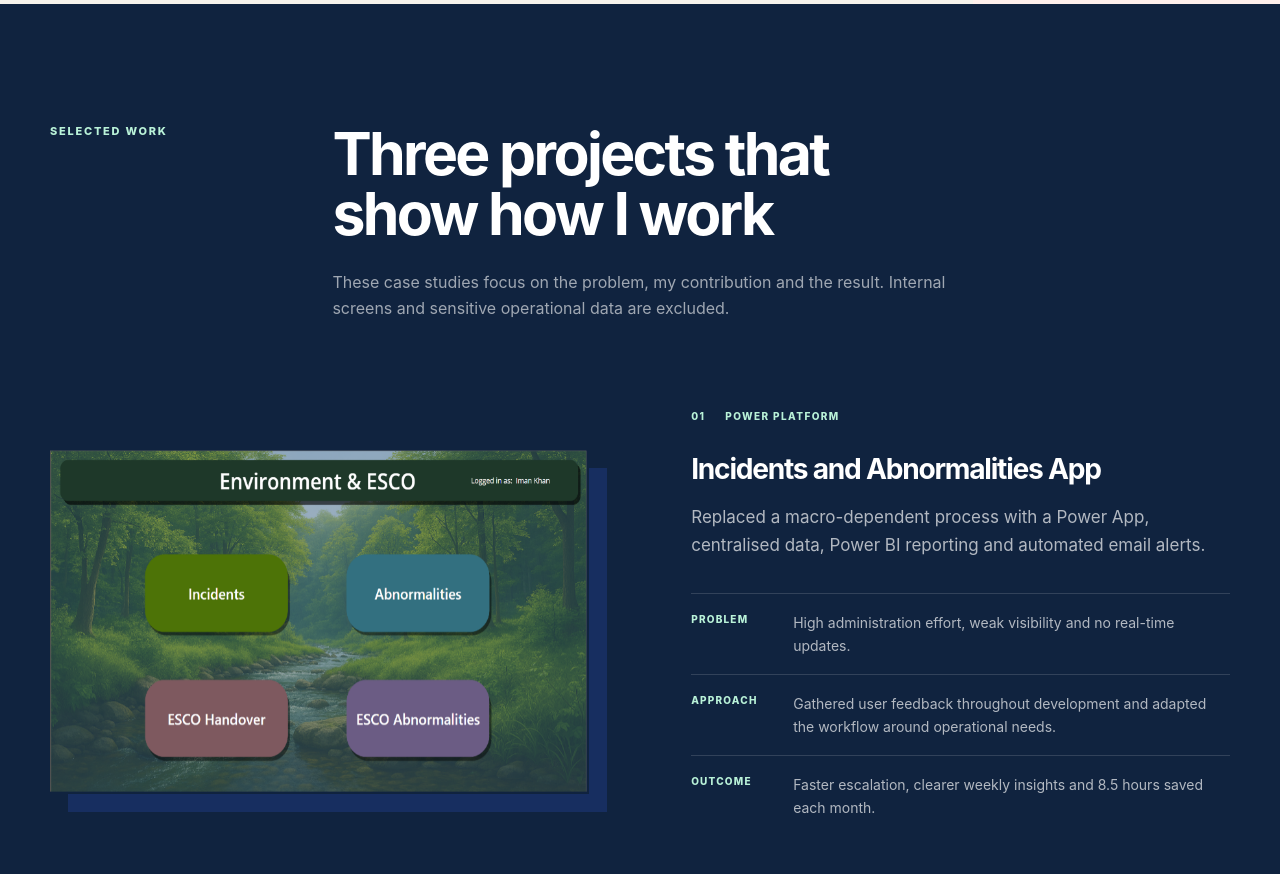
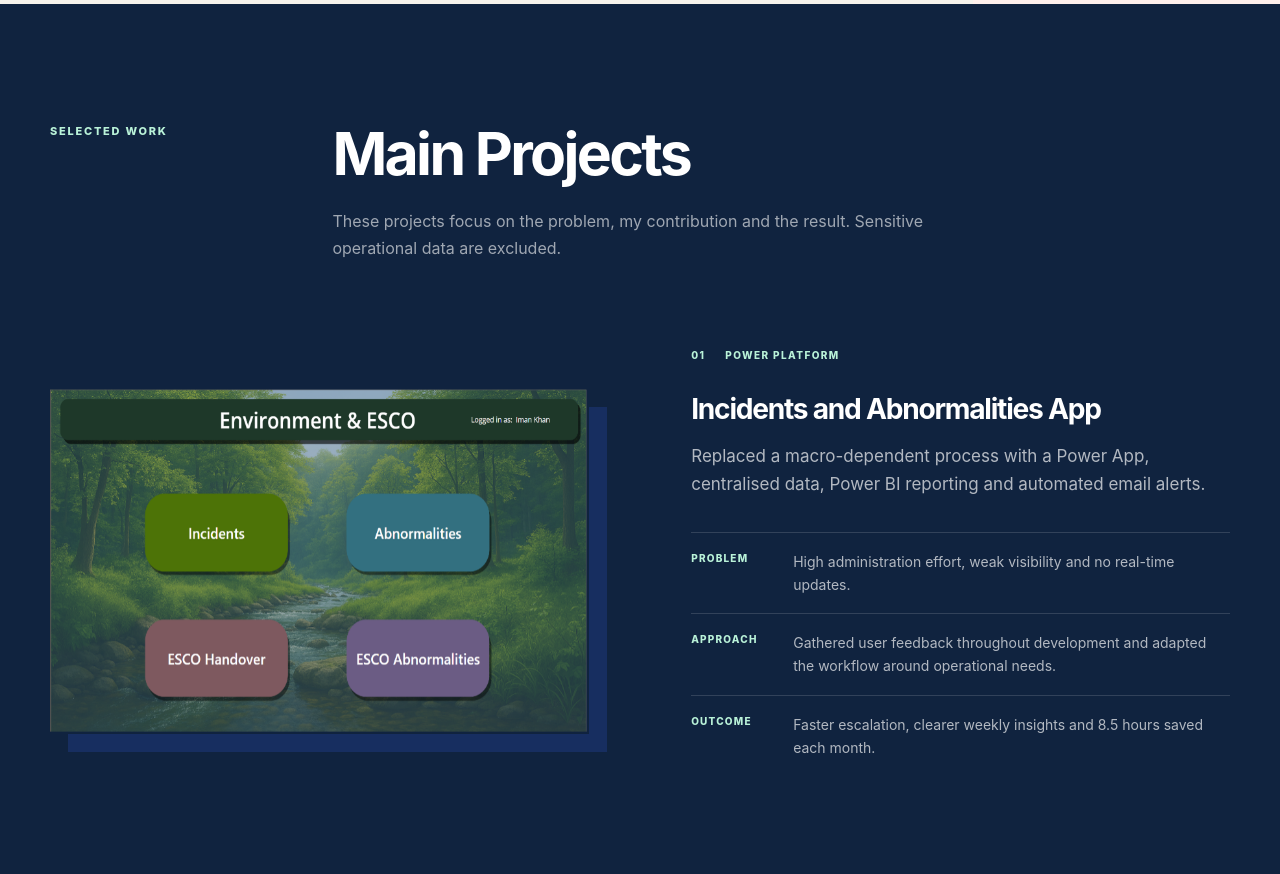
Before and after one commit to Imankh05/iman-khan-portfolio, a plain HTML site: page index.html in a window 1280 px wide. Shown: the part 1500-2374 px from the top of the page. Drawn offline with Linux system fonts and the light colour scheme.

Commit message:
Update index.html

```diff
--- a/index.html
+++ b/index.html
@@ -169,11 +169,11 @@
 
           <div>
 
-            <h2>Three projects that show how I work</h2>
+            <h2>Main Projects</h2>
 
             <p>
-              These case studies focus on the problem, my contribution and
-              the result. Internal screens and sensitive operational data
+              These projects focus on the problem, my contribution and
+              the result. Sensitive operational data
               are excluded.
             </p>
 
```
